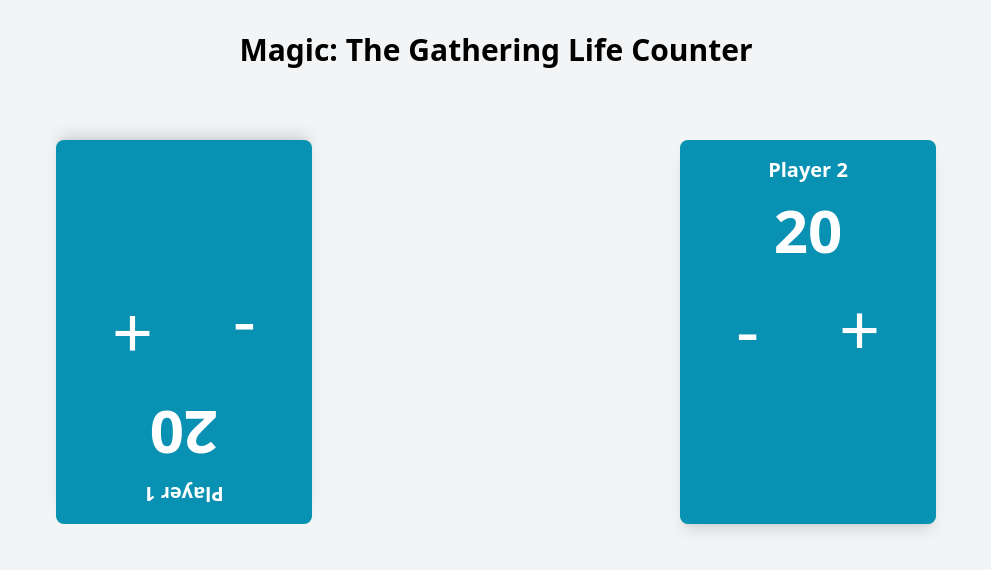
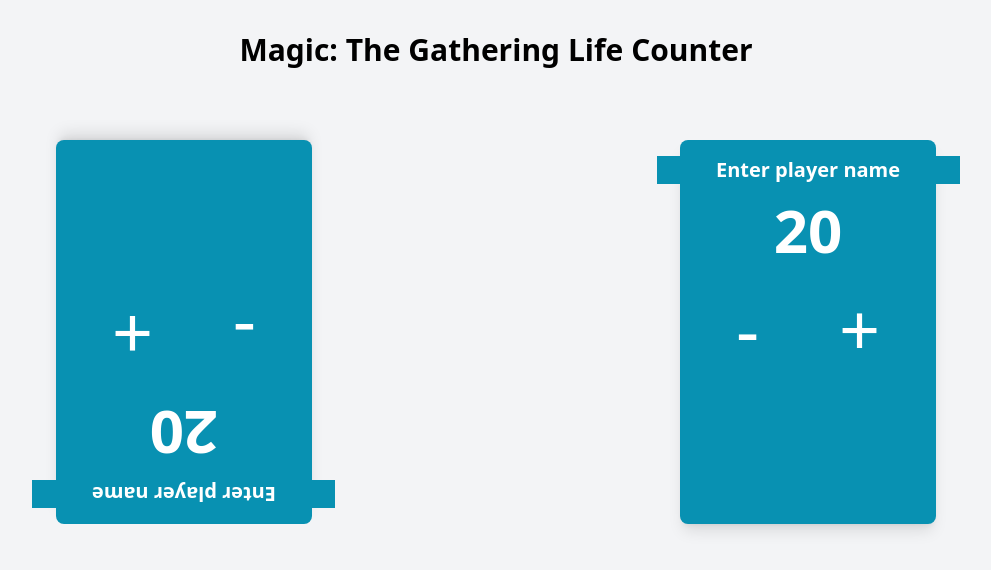
Before and after one commit to BJorlak/mtg-life-counter-react, a React (Create React App) app: page / in a window 1280 px wide. Shown: the top 570 px of the page, without its empty margins (144-1135 px from the left). Built offline with nearby package versions, Linux system fonts and the light colour scheme.

Commit message:
Added player name input functionality

```diff
--- a/src/components/Board.js
+++ b/src/components/Board.js
@@ -34,7 +34,6 @@
         <div className="flex flex-wrap">
           <Player
             id={1}
-            name="Player 1"
             lifeTotal={player1LifeTotal}
             handleIncrement={handlePlayer1Increment}
             handleDecrement={handlePlayer1Decrement}
@@ -42,7 +41,6 @@
           />
           <Player
             id={2}
-            name="Player 2"
             lifeTotal={player2LifeTotal}
             handleIncrement={handlePlayer2Increment}
             handleDecrement={handlePlayer2Decrement}
--- a/src/components/Player.js
+++ b/src/components/Player.js
@@ -2,7 +2,6 @@
 
 function Player(props) {
   const {
-    name,
     lifeTotal,
     handleIncrement,
     handleDecrement,
@@ -16,7 +15,13 @@
   return (
     <div className="flex justify-center pt-2 mt-12 w-full md:w-1/2 p-2">
       <div className={cardClassName}>
-        <h2 className="text-white	 text-xl font-bold mb-4">{name}</h2>
+        <form className="flex justify-center items-center ">
+          <input
+            type="text"
+            className="text-white placeholder-white bg-cyan-600 text-center  text-xl font-bold mb-4"
+            placeholder="Enter player name"
+          ></input>
+        </form>
         <p className="text-white	 text-6xl font-bold mb-8">
           {lifeTotal}
         </p>
```
